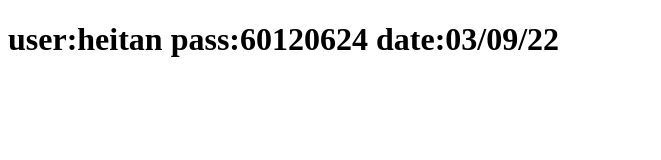
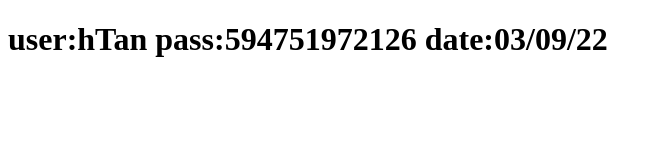
Before and after one commit to FreddyMachaca/project-web, a plain HTML site: page credentiales.html in a window 1280 px wide. Shown: the whole page, without its empty margins (0-661 px from the left). Drawn offline with Linux system fonts and the light colour scheme.

Commit message:
cambios por seguridad (el anterior fue despedido)

```diff
--- a/credentiales.html
+++ b/credentiales.html
@@ -8,8 +8,8 @@
 </head>
 <body>
     <h1>
-        user:heitan
-        pass:60120624
+        user:hTan
+        pass:594751972126
         date:03/09/22
     </h1>
 </body>
```
